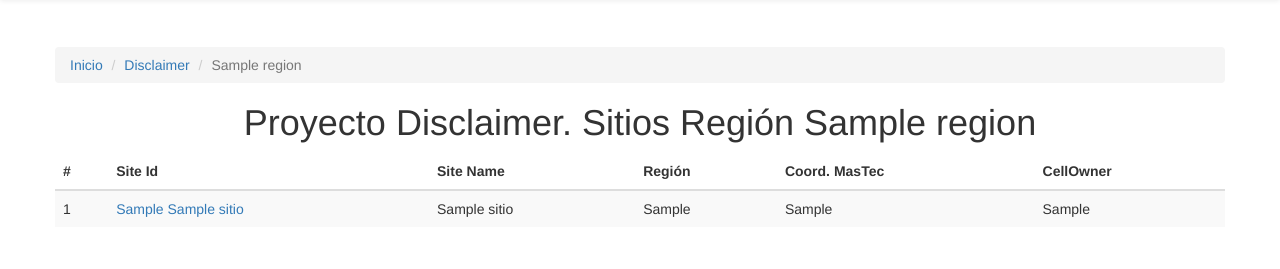
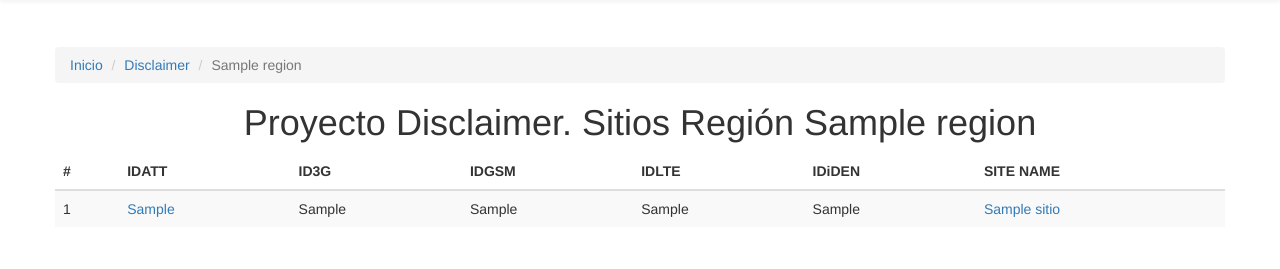
Before and after one commit to orosas/trabajo, a Django app: template templates/Disclaimer/sitiosxregion_disclaimer.html in a window 1280 px wide. Shown: the part 51-320 px from the top of the page. Run offline with Django 3.2, Linux system fonts and the light colour scheme; tables that the repository leaves empty hold one stand-in row (values such as "Sample post"); the template is opened without the code that fills it: values that come from a table or form of the project are taken from there, most other values are stand-ins (such as "Sample title", 1, 10 or a date in 2020); parts of the project's set-up code (start-up, migrations or seed data) failed here and were passed over; some libraries are stand-ins or nearby versions.

Commit message:
Sin site_id en Modelo

```diff
--- a/modules/Disclaimer/models.py
+++ b/modules/Disclaimer/models.py
@@ -14,7 +14,6 @@ class Sitio(models.Model):
 	coordinador_mastec = models.CharField(max_length=50, null=True)
 	ciudad = models.CharField(max_length=50, null=True, blank=True)
 	idatt_mastec = models.CharField(max_length=50, null=True)
-	site_id = models.CharField(max_length=20, null=True, blank=True)
 	id3g = models.CharField(max_length=20, null=True)
 	idgsm = models.CharField(max_length=20, null=True)
 	idlte = models.CharField(max_length=20, null=True)
@@ -91,20 +90,22 @@ class Levantamiento(models.Model):
 		return u"%s" % (self.sitio)
 
 SUPERVISOR = (
+		('ALS', 'Alan Santana'),
+		('AS', 'Antonio Salazar'),
+		('AB', 'Arturo Bautista'),
+		('FO', 'Fabián Olan'),
+		('FJ', 'Francisco Juárez'),
+		('GJ', 'Gerardo Jiménez'),
+		('JG', 'Jaime García'),
+		('JP', 'Juan Pablo Flores'),
+		('LG', 'Luis Gutierrez'),
+		('LD', 'Lino De La Rosa'),
+		('ME', 'Martín Elías'),
+		('MS', 'Miguel Salgado'),
 		('OL', 'Oscar López'),
+		('OM', 'Oscar Marín'),
 		('PQ', 'Pablo Quezada'),
-		('FJ', 'Francisco Juárez'),
-		('MS', 'Miguel Salgado'),
-		('LG', 'Luis Gutierrez'),
-		('OM', 'Oscar Marín'),
-		('LD', 'Lino De La Rosa'),
-		('JP', 'Juan Pablo Flores'),
-		('ME', 'Martín Elías'),
-		('JG', 'Jaime García'),
-		('GJ', 'Gerardo Jiménez'),
-		('AB', 'Arturo Bautista'),
-		('AS', 'Antonio Salazar'),
-
+		('PS', 'Pedro Santiago'),
 	)
 
 # Lista de proveedores para campo choices de class Mantenimiento y
@@ -139,6 +140,8 @@ class Mantenimiento(models.Model):
 	cof_sem_att = models.PositiveSmallIntegerField(null=True, blank=True)
 	cof_programado = models.DateField(null=True, blank=True)
 	cof_real = models.DateField(null=True, blank=True)
+	fech_odk = models.DateField(null=True, blank=True)
+	nota_sitio = models.TextField(null=True, blank=True)
 	creado = models.DateField(auto_now_add=True)
 	usuario = models.ForeignKey(User,on_delete=models.CASCADE, related_name='users_mnt')
 
--- a/modules/Disclaimer/views.py
+++ b/modules/Disclaimer/views.py
@@ -74,7 +74,6 @@ def Busqueda_Sitio(request):
 			q = form.cleaned_data['q']
 
 			sitios = Sitio.objects.filter(Q(nombre_sitio__unaccent__icontains=q)|
-											Q(site_id__icontains=q)|
 											Q(id3g__icontains=q)|
 											Q(idgsm__icontains=q)|
 											Q(idlte__icontains=q)|
--- a/templates/Disclaimer/sitiosxregion_disclaimer.html
+++ b/templates/Disclaimer/sitiosxregion_disclaimer.html
@@ -21,11 +21,12 @@
               <thead>
                 <tr>
                   <th>#</th>
-                  <th>Site Id</th>
-                  <th>Site Name</th>
-                  <th>Región</th>
-                  <th>Coord. MasTec</th>
-                  <th>CellOwner</th>
+                  <th>IDATT</th>
+                  <th>ID3G</th>
+                  <th>IDGSM</th>
+                  <th>IDLTE</th>
+                  <th>IDiDEN</th>
+                  <th>SITE NAME</th>
                 </tr>
               </thead>
               <tbody>
@@ -34,12 +35,13 @@
                   <tr>
                     <td>{{forloop.counter}}</td>
                     <td>
-                      <a href="{% url 'Disclaimer:detalle_sitio' sitio.pk %}">{{sitio.idatt_mastec}} {{sitio.nombre_sitio}}</a>
+                      <a href="{% url 'Disclaimer:detalle_sitio' sitio.pk %}">{{sitio.idatt_mastec}}</a>
                     </td>
-                    <td>{{sitio.nombre_sitio}}</td>
-                    <td>{{sitio.region}}</td>
-                    <td>{{sitio.coordinador_mastec}}</td>
-                    <td>{{sitio.cellowner}}</td>
+                    <td>{{sitio.id3g}}</td>
+                    <td>{{sitio.idgsm}}</td>
+                    <td>{{sitio.idlte}}</td>
+                    <td>{{sitio.ididen}}</td>
+                    <td><a href="{% url 'Disclaimer:detalle_sitio' sitio.pk %}">{{sitio.nombre_sitio}}</a></td>
                   </tr>
                 {% endfor %}
               </tbody>
```
Also changed, not shown: modules/Disclaimer/migrations/0001_initial.py, modules/Disclaimer/migrations/0002_auto_20170321_0221.py (deleted), modules/Disclaimer/migrations/0003_auto_20170331_1252.py (deleted), modules/Disclaimer/migrations/0004_auto_20170331_1420.py (deleted), modules/Disclaimer/migrations/0005_auto_20170331_1727.py (deleted), modules/Disclaimer/migrations/0006_auto_20170412_1926.py (deleted).
